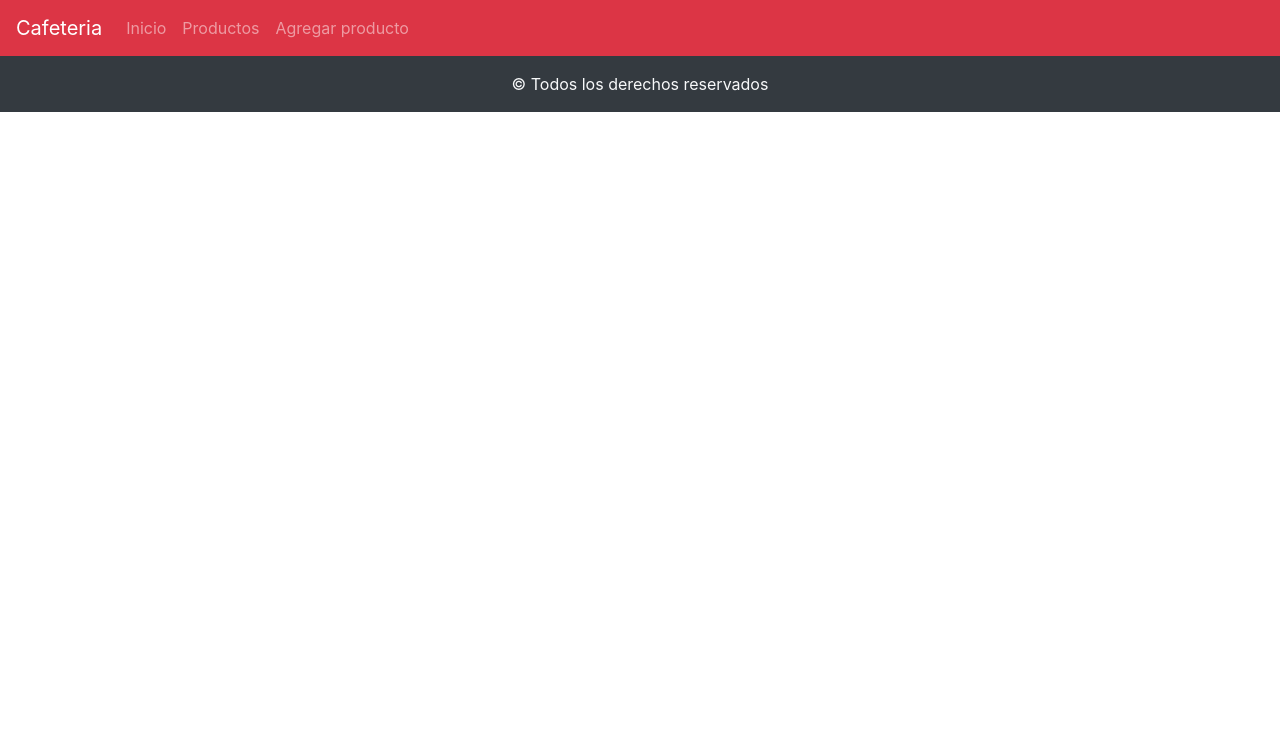
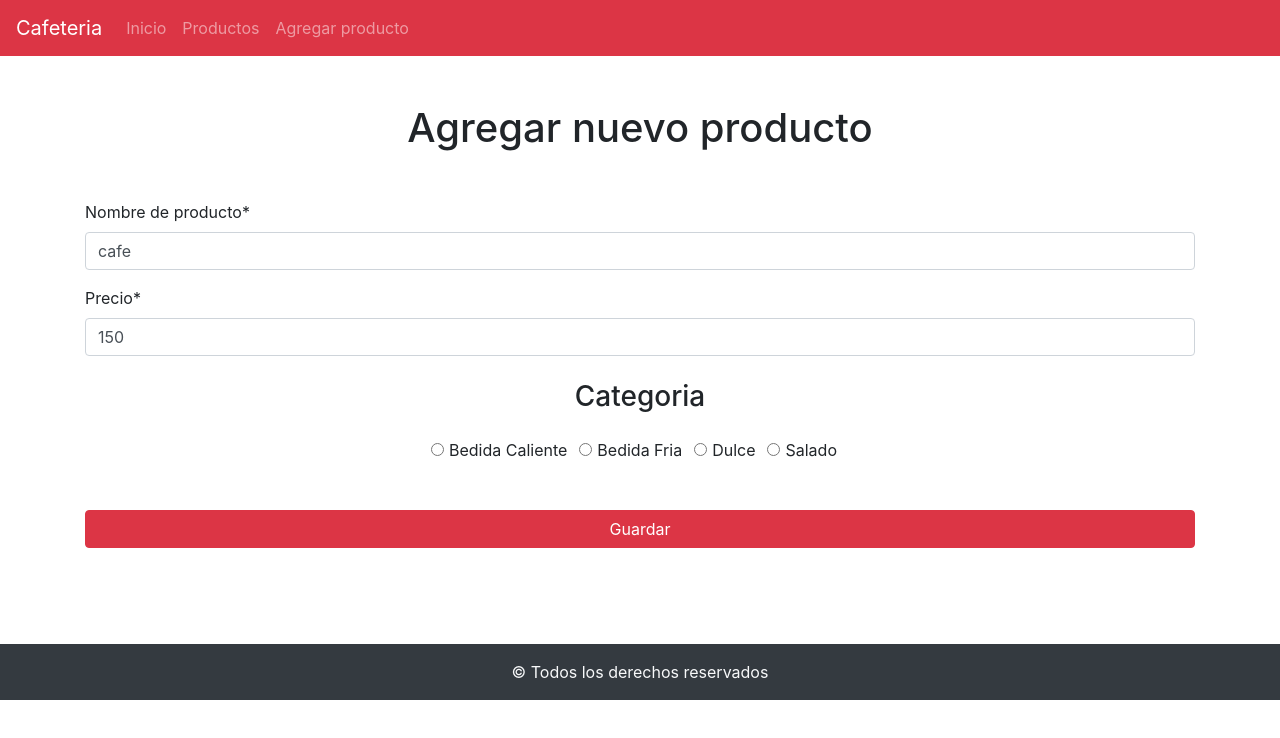
Before and after one commit to silmedina/crudbasico, a React (Create React App) app: page /productos/editar/1 in a window 1280 px wide. Shown: the top 738 px of the page. Built offline with nearby package versions, Linux system fonts and the light colour scheme; data requests are answered from the project's data file.

Commit message:
los datos del producto buscado son cargados en el formulario

```diff
--- a/db.json
+++ b/db.json
@@ -1,3 +1,16 @@
 {
-  "cafeteria": []
+  "cafeteria": [
+    {
+      "nombreProducto": "cafe",
+      "precioProducto": "150",
+      "categoria": "caliente",
+      "id": 1
+    },
+    {
+      "nombreProducto": "dulce",
+      "precioProducto": "1",
+      "categoria": "dulce",
+      "id": 2
+    }
+  ]
 }
--- a/src/App.js
+++ b/src/App.js
@@ -51,7 +51,7 @@ function App() {
        <Route exact path='/productos/nuevo'>
          <AgregarProducto consultarAPI={consultarAPI}></AgregarProducto>
        </Route>
-       <Route exact path='/productos/editar'>
+       <Route exact path='/productos/editar/:id'>
          <EditarProducto></EditarProducto>
        </Route>
      </Switch>
--- a/src/components/EditarProducto.js
+++ b/src/components/EditarProducto.js
@@ -1,12 +1,47 @@
-import React from 'react';
+import React, {useEffect, useState, useRef} from 'react';
 import { Container, Form, Button, Alert } from "react-bootstrap";
 import Swal from "sweetalert2";
+import {useParams} from 'react-router-dom';
 
 
 const EditarProducto = () => {
+    const {id} = useParams();
+
+    //variables useRef
+    const nombreProductoRef = useRef('');
+    const precioProductoRef = useRef(0);
+
+    //creo los state
+    const [producto, setProducto] = useState({});
+    const [categoria, setCategoria] = useState('');
+
+    useEffect(()=>{
+      consultarProducto();
+    }, []);
+
+    const consultarProducto = async() => {
+      try{
+        const URL = process.env.REACT_APP_API_URL + '/'+ id;
+        const respuesta = await fetch(URL);
+        console.log(respuesta);
+        if(respuesta.status === 200){
+          const resp = await respuesta.json();
+          setProducto(resp);
+        }
+      }catch(error){
+        console.log(error);
+        //mostrar un cartel al usuario de que ocurrio un error
+      }
+    }
+
+    const consultarApi = () =>{
+
+        //mostrar un cartel al usuario de que ocurrio un error
+      }
+
 
     const cambioCategoria = (e)=> {
-        // setCategoria(e.target.value);
+       setCategoria(e.target.value);
     }
 
     const handleSubmit = ()=>{
@@ -22,6 +57,8 @@ const EditarProducto = () => {
           <Form.Control
             type="text"
             placeholder="Te"
+            ref={nombreProductoRef}
+            defaultValue={producto.nombreProducto}
 
           ></Form.Control>
         </Form.Group>
@@ -30,6 +67,9 @@ const EditarProducto = () => {
           <Form.Control
             type="number"
             placeholder="0"
+            ref={precioProductoRef}
+            defaultValue={producto.precioProducto}
+
 
           ></Form.Control>
         </Form.Group>
@@ -42,6 +82,7 @@ const EditarProducto = () => {
             label="Bedida Caliente"
             value="caliente"
             onChange={cambioCategoria}
+            defaultChecked={producto.categoria && producto.categoria === 'bebidaCaliente'}
           ></Form.Check>
           <Form.Check
             type="radio"
@@ -50,7 +91,8 @@ const EditarProducto = () => {
             label="Bedida Fria"
             value="fria"
             onChange={cambioCategoria}
-          ></Form.Check>
+            defaultChecked={producto.categoria && producto.categoria === 'bebidaFria'}
+            ></Form.Check>
           <Form.Check
             type="radio"
             name="categoria"
@@ -58,6 +100,7 @@ const EditarProducto = () => {
             label="Dulce"
             value="dulce"
             onChange={cambioCategoria}
+            defaultChecked={producto.categoria && producto.categoria === 'dulce'}
           ></Form.Check>
           <Form.Check
             type="radio"
@@ -66,6 +109,7 @@ const EditarProducto = () => {
             label="Salado"
             value="salado"
             onChange={cambioCategoria}
+            defaultChecked={producto.categoria && producto.categoria === 'salado'}
           ></Form.Check>
         </div>
         <Button variant="danger" type="submit" className="w-100 my-5">
--- a/src/components/ItemProducto.js
+++ b/src/components/ItemProducto.js
@@ -1,6 +1,7 @@
 import React from "react";
 import { ListGroup, Button, Badge } from "react-bootstrap";
 import Swal from "sweetalert2";
+import {Link} from "react-router-dom";
 
 const ItemProducto = (props) => {
   const eliminarProducto = (id) => {
@@ -50,9 +51,7 @@ const ItemProducto = (props) => {
         <Badge variant="success">$ {props.producto.precioProducto} </Badge>
       </p>
       <div>
-        <Button variant="warning" className="mr-3">
-          Editar
-        </Button>
+        <Link  className=" btn btn-warning mr-3 text-light" to={`/productos/editar/${props.producto.id}`}>Editar</Link>
         <Button
           variant="danger"
           onClick={() => eliminarProducto(props.producto.id)}
```
